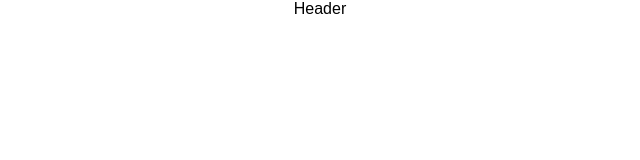
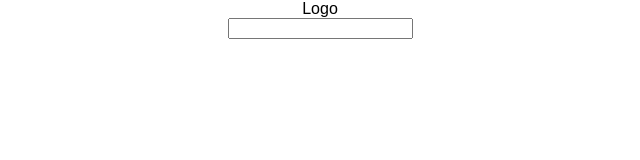
Before and after one commit to gavin771/react_news_feed, a React (Create React App) app: page / in a window 1280 px wide. Shown: the top 160 px of the page, without its empty margins (320-960 px from the left). Built offline with nearby package versions, Linux system fonts and the light colour scheme.

Commit message:
converted header to a class based component

```diff
--- a/src/components/header.js
+++ b/src/components/header.js
@@ -1,11 +1,14 @@
-import React from 'react'
+import React, { Component } from 'react'
 
-const Header = () => {
-    return (
-        <div>
-            Header
-        </div>
-    )
+class Header extends Component {
+    render () {
+        return (
+            <header>
+                <div>Logo</div>
+                <input/>
+            </header>
+        )
+    }
 }
 
 export default Header
```
